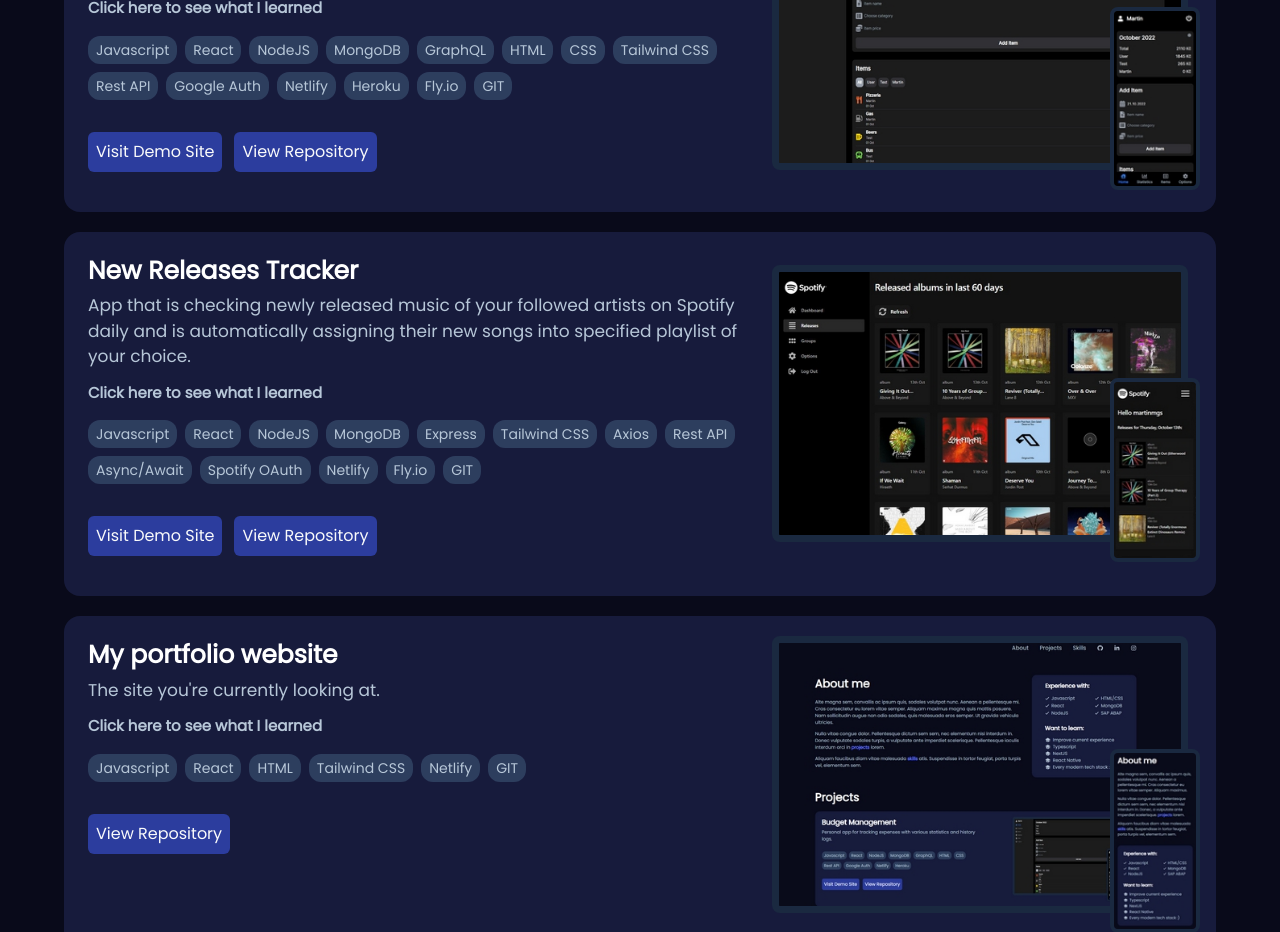
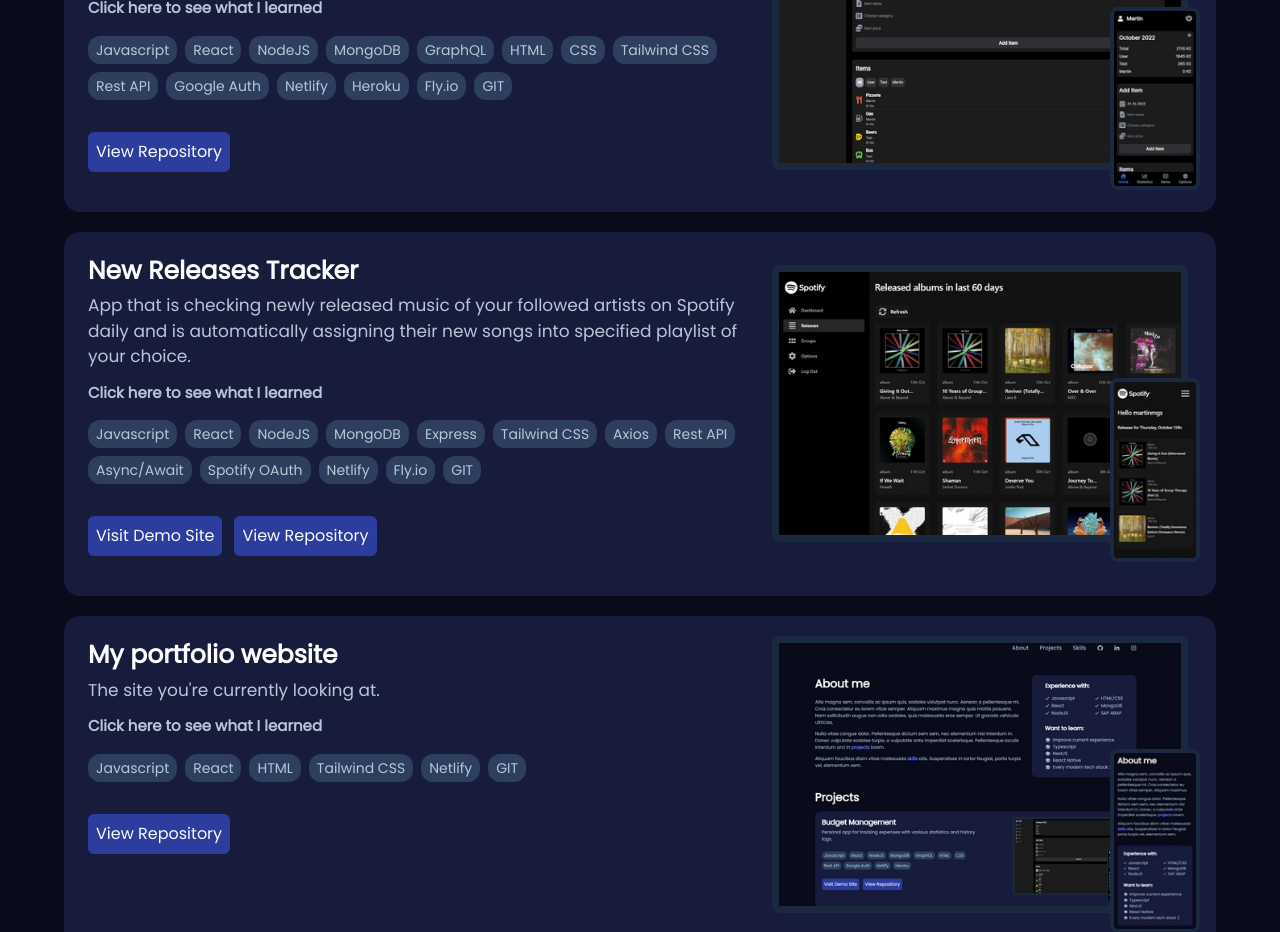
Before and after one commit to martinezynwa/personal-portfolio, a React (Create React App) app: page / in a window 1280 px wide. Shown: the part 860-1792 px from the top of the page. Built offline with nearby package versions, Linux system fonts and the light colour scheme.

Commit message:
small update

```diff
--- a/src/components/Projects.js
+++ b/src/components/Projects.js
@@ -101,7 +101,7 @@
               <div className="flex flex-row gap-3 lg:justify-start text-gray-50">
                 <a
                   className={`${
-                    p.name === 'My portfolio website'
+                    p.name !== 'New Releases Tracker'
                       ? 'hidden'
                       : 'p-2 rounded-md bg-buttonColor hover:bg-buttonHoverColor'
                   } `}
```
